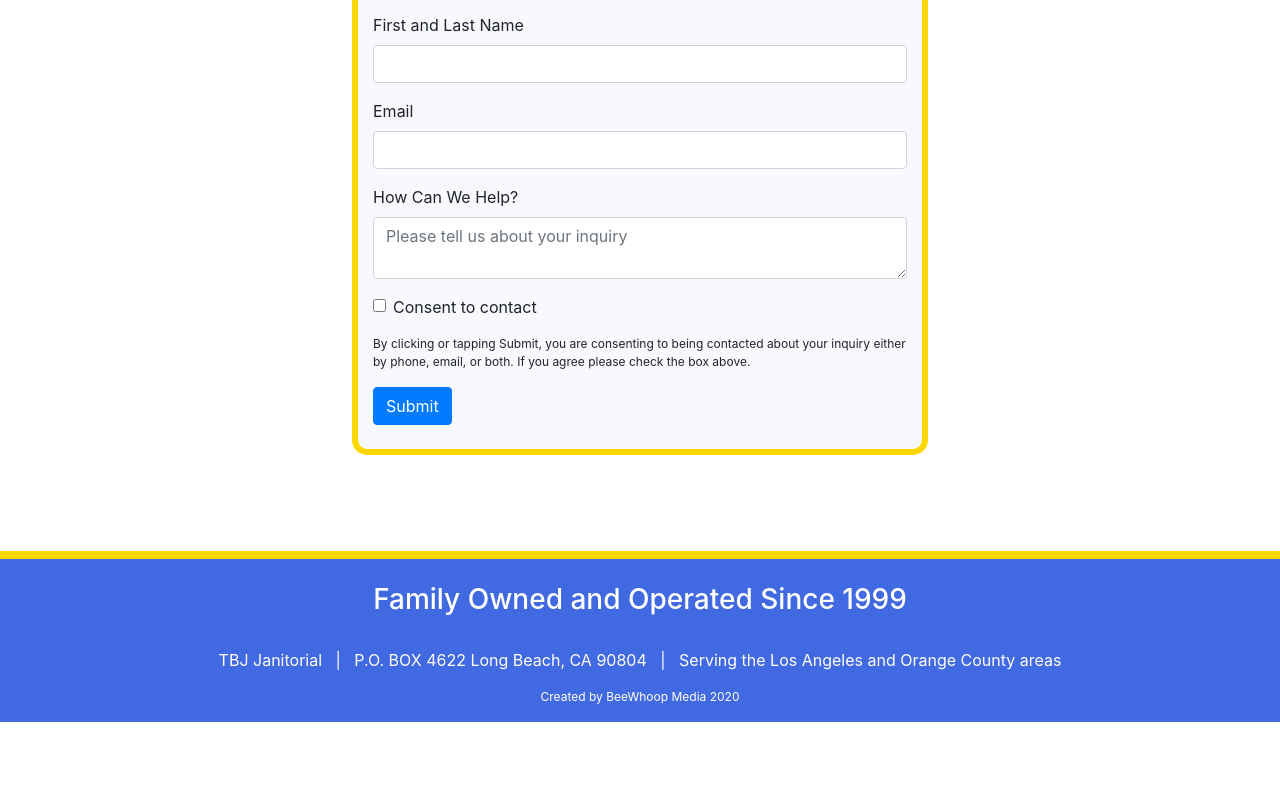
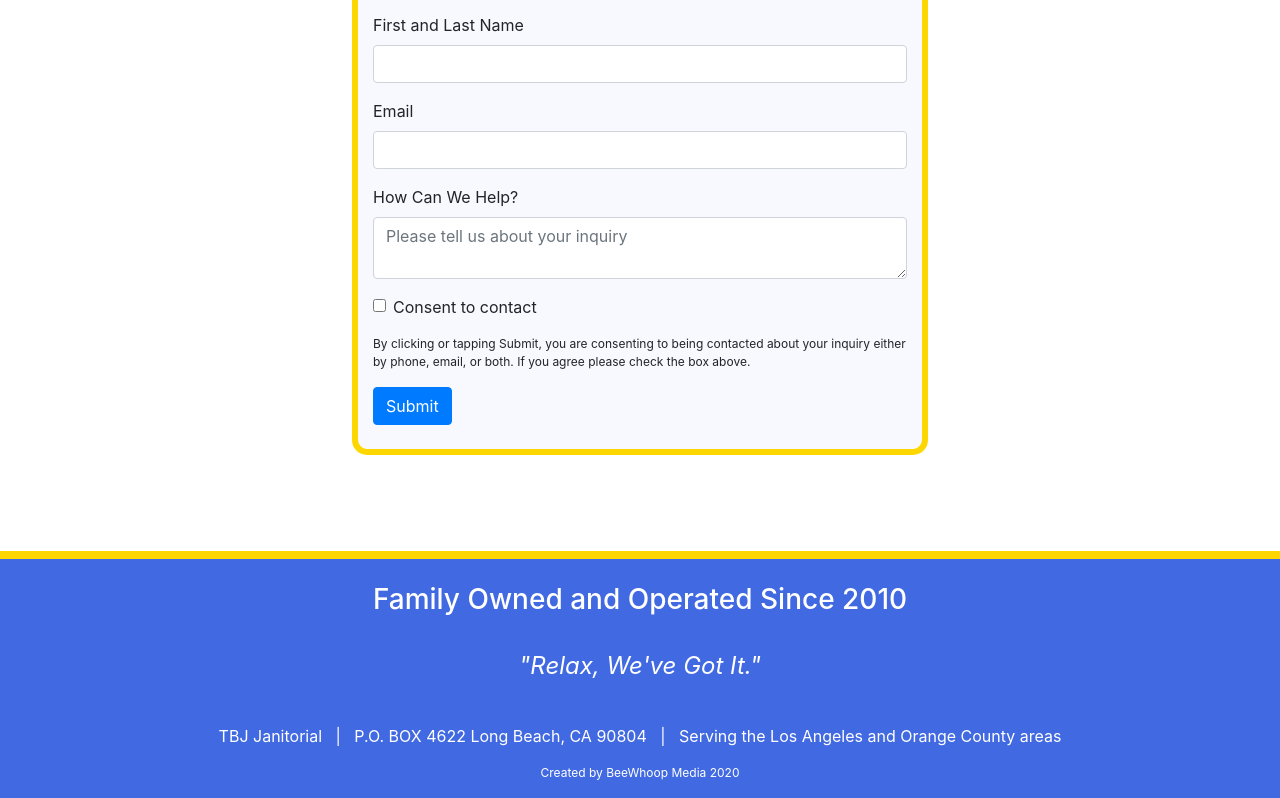
Before and after one commit to efrenmarin45/tbj-cleaners, a plain HTML site: page index.html in a window 1280 px wide. Shown: the part 3075-3873 px from the top of the page. Before the commit the page ends 3797 px from the top, so only its background shows below. Drawn offline with nearby package versions, Linux system fonts and the light colour scheme.

Commit message:
Minor styling changes.

```diff
--- a/index.html
+++ b/index.html
@@ -210,8 +210,10 @@
 <footer class="footer">
     <br>
     <div>
-        <h3 style="text-align: center; color: white">Family Owned and Operated Since 1999</h3>
+        <h3 style="text-align: center; color: white">Family Owned and Operated Since 2010</h3>
     </div>
+    <br>
+    <p style="font-style: italic; text-align: center; color: white; font-size: 24px">"Relax, We've Got It."</p>
     <br>
     <p style="text-align: center; color: white">
         TBJ Janitorial &nbsp | &nbsp P.O. BOX 4622 Long Beach, CA 90804 &nbsp | &nbsp Serving the Los Angeles and Orange County areas
```
